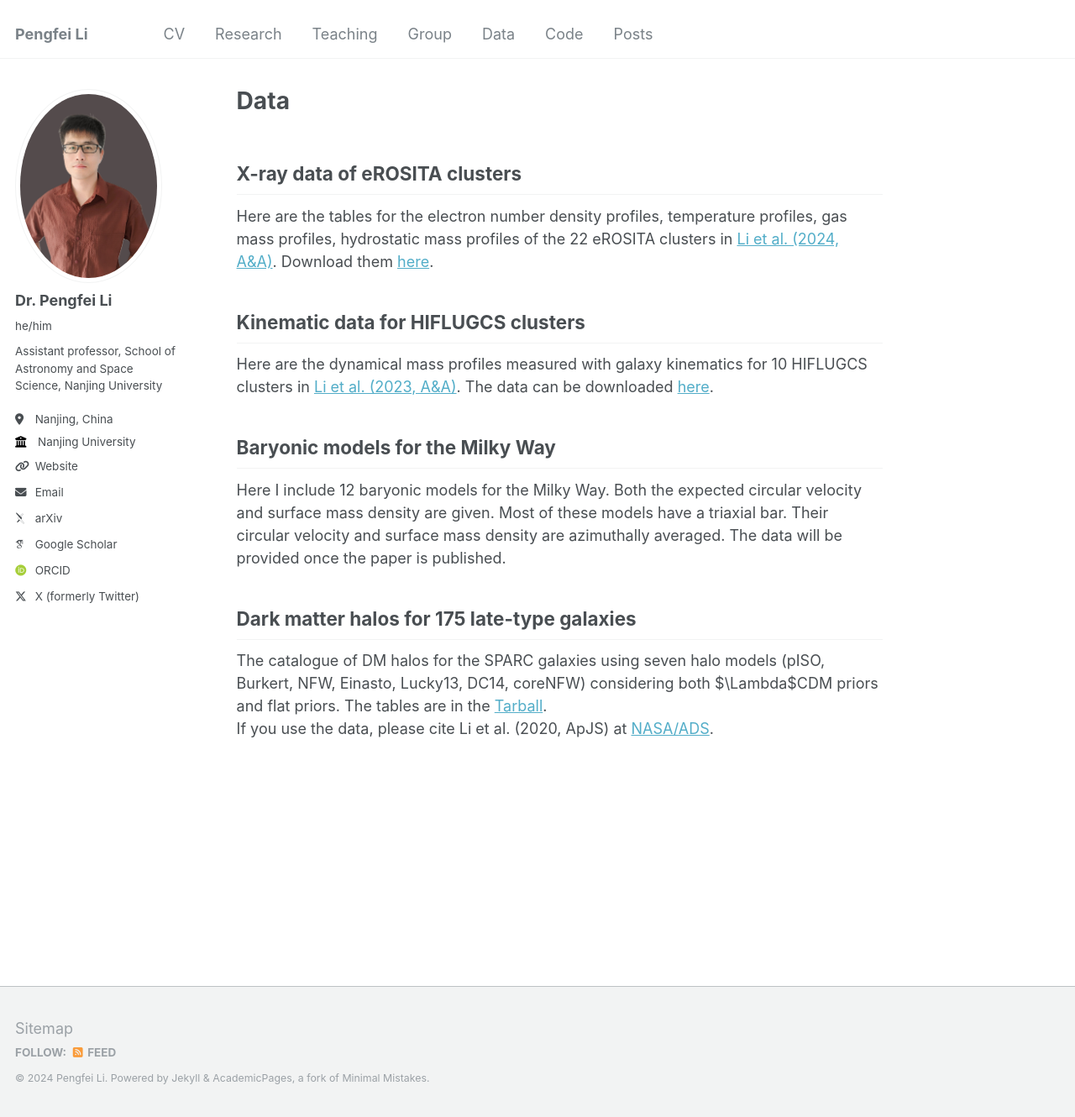
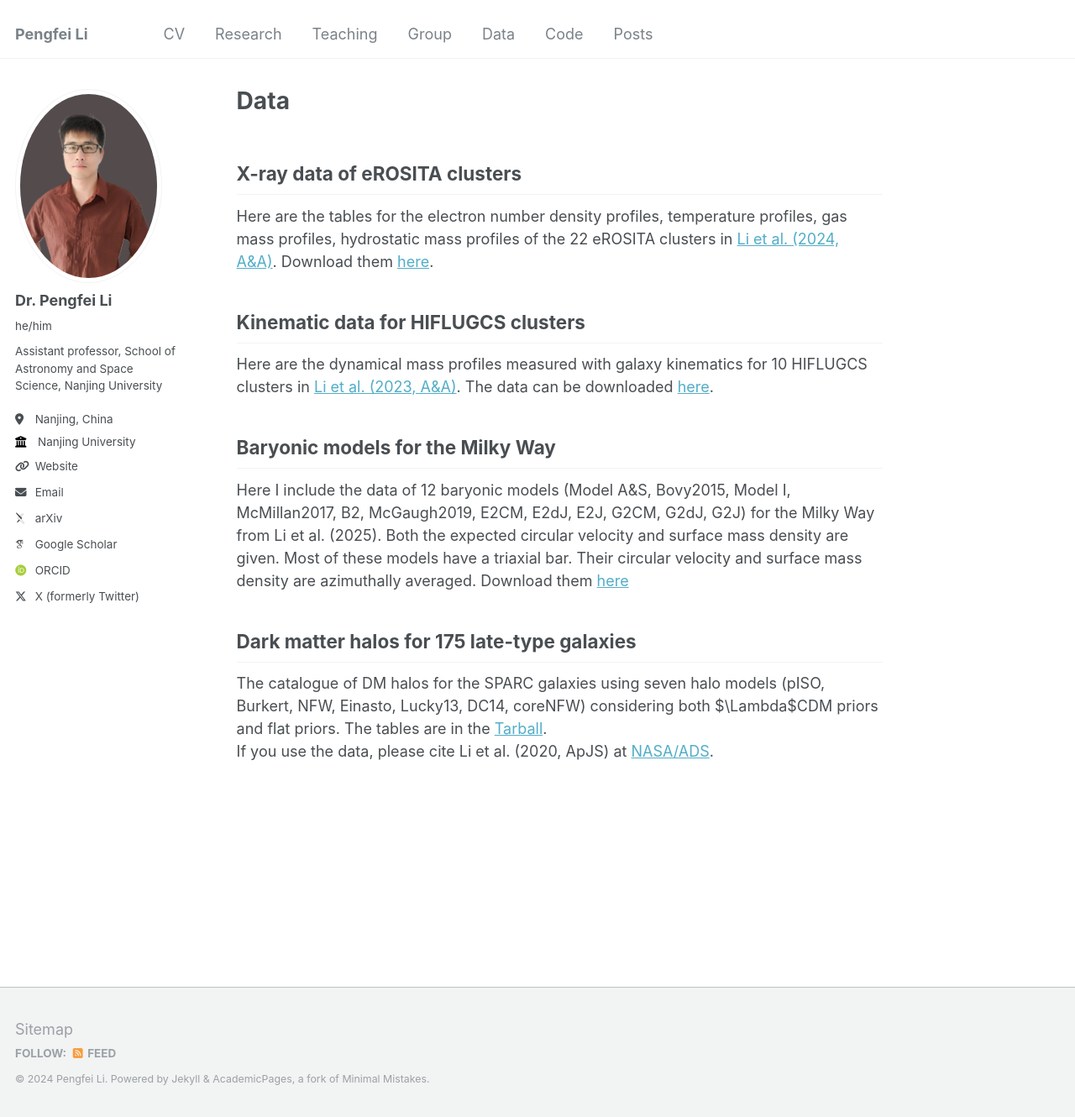
Before and after one commit to PengfeiLi0606/pengfeili0606.github.io, a Jekyll site: the page built from _pages/data.md, in a window 1280 px wide and 1330 px high. Shown: the whole window at 84% size. Built offline with Jekyll 4.4.1, drawn with Linux system fonts in a browser that asks for light colours; some web fonts are replaced.

Commit message:
Update data page

```diff
--- a/_pages/data.md
+++ b/_pages/data.md
@@ -11,7 +11,7 @@ redirect_from:
 X-ray data of eROSITA clusters
 -------------------
 
-Here are the tables for the electron number density profiles, temperature profiles, gas mass profiles, hydrostatic mass profiles of the 22 eROSITA clusters in [Li et al. (2024, A&A)](https://ui.adsabs.harvard.edu/abs/2024arXiv241109735L/abstract).
+Here are the tables for the electron number density profiles, temperature profiles, gas mass profiles, hydrostatic mass profiles of the 22 eROSITA clusters in [Li et al. (2024, A&A)](https://ui.adsabs.harvard.edu/abs/2024A%26A...692A.253L/abstract).
 Download them [here](https://github.com/PengfeiLi0606/pengfeili0606.github.io/raw/master/files/eROClusters.zip).
 
 Kinematic data for HIFLUGCS clusters
@@ -21,7 +21,7 @@ Here are the dynamical mass profiles measured with galaxy kinematics for 10 HIFL
 Baryonic models for the Milky Way
 --------------------------------
 
-Here I include 12 baryonic models for the Milky Way. Both the expected circular velocity and surface mass density are given. Most of these models have a triaxial bar. Their circular velocity and surface mass density are azimuthally averaged. The data will be provided once the paper is published.
+Here I include the data of 12 baryonic models (Model A&S, Bovy2015, Model I, McMillan2017, B2, McGaugh2019, E2CM, E2dJ, E2J, G2CM, G2dJ, G2J) for the Milky Way from Li et al. (2025). Both the expected circular velocity and surface mass density are given. Most of these models have a triaxial bar. Their circular velocity and surface mass density are azimuthally averaged. Download them [here](https://github.com/PengfeiLi0606/pengfeili0606.github.io/raw/master/files/Mass_Models.zip)
 
 Dark matter halos for 175 late-type galaxies
 -------------------------------------------------------------
```
